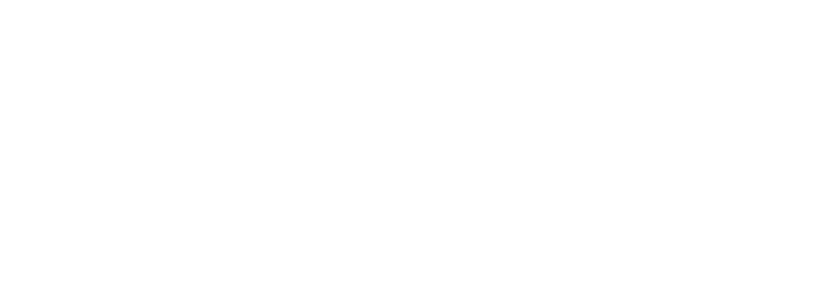
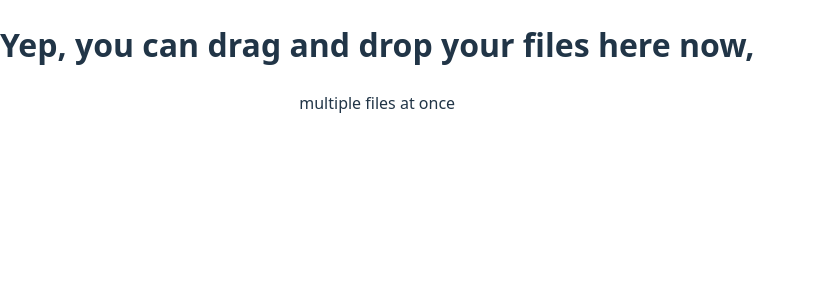
Before and after one commit to ForwardFeed/unturned-mod-id-conflict-checker, a Vue app: page / in a window 1280 px wide. Shown: the top 300 px of the page, without its empty margins (0-815 px from the left). Built offline with nearby package versions, Linux system fonts and the light colour scheme.

Commit message:
bundled the app to release

```diff
--- a/src/App.vue
+++ b/src/App.vue
@@ -93,6 +93,12 @@
 </script>
 <template>
 <main @drop="on_drop" @dragover="on_dragover">
+    <div v-if="data_unturned_mods.length === 0">
+        <h1>
+            Yep, you can drag and drop your files here now,
+        </h1>
+        <p>multiple files at once</p>
+    </div>
     <div class="panel" v-for="modlist in data_unturned_mods">
         <legend> File: {{ modlist.file_name }}</legend>
         <div class="text-box">
--- a/vite.config.ts
+++ b/vite.config.ts
@@ -4,4 +4,5 @@
 // https://vite.dev/config/
 export default defineConfig({
   plugins: [vue()],
+  base: 'dist/'
 })
```
